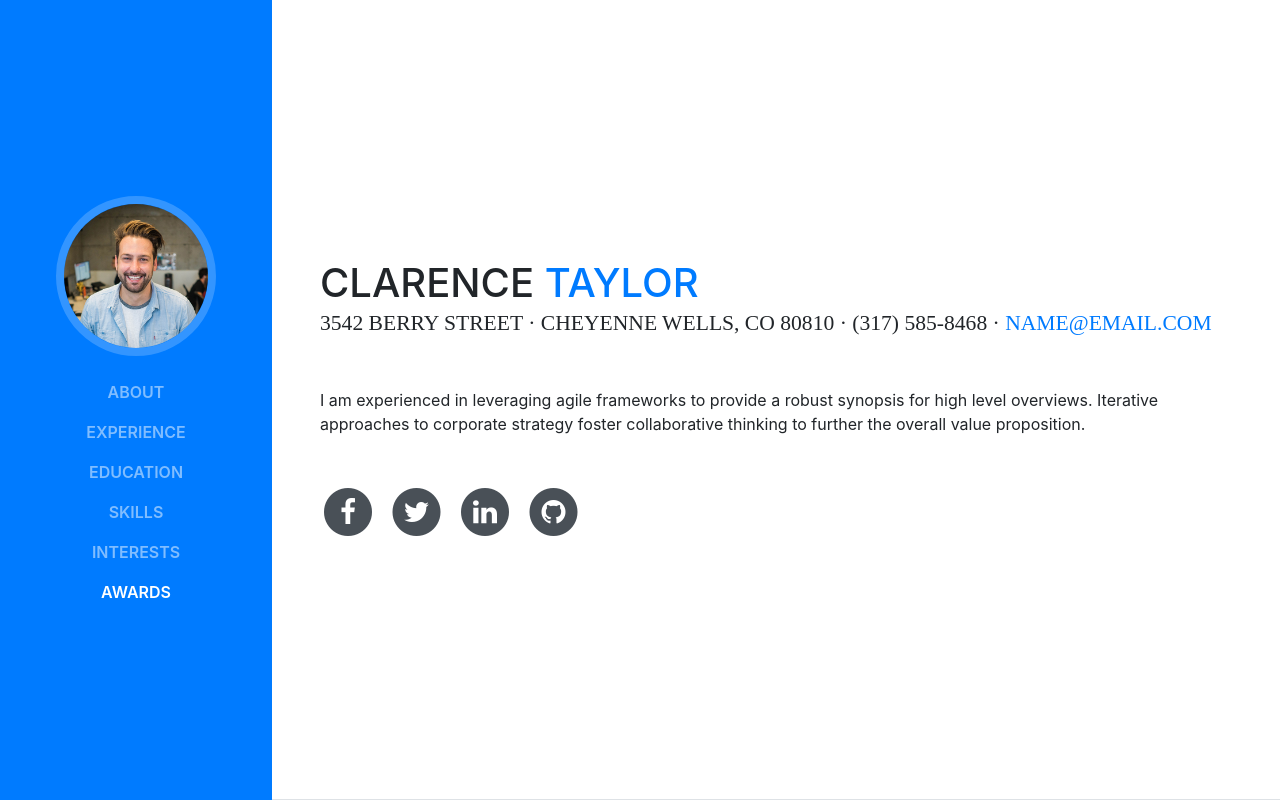
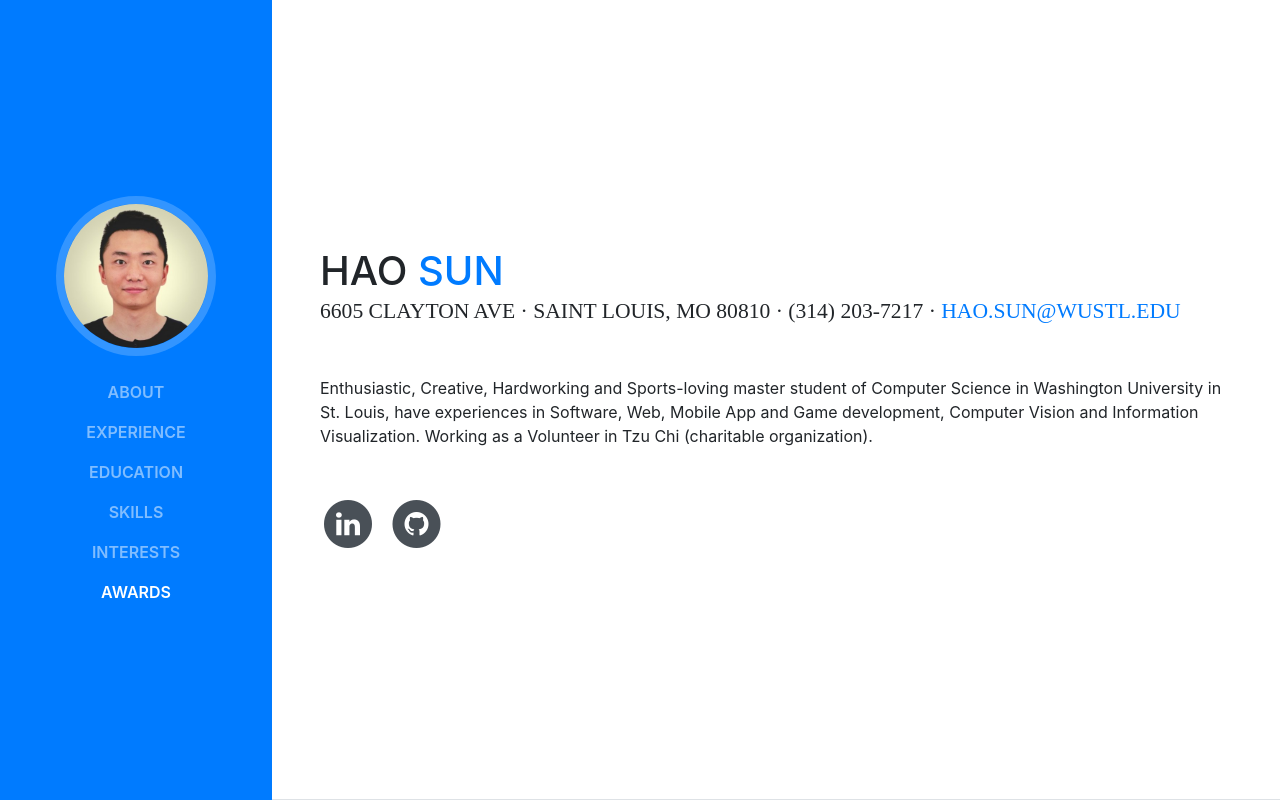
Before and after one commit to HaoSunWashU/HaoSunWashU.github.io, a website with bundled scripts: page index.html in a window 1280 px wide. Shown: the top 800 px of the page. Built offline with nearby package versions, Linux system fonts and the light colour scheme; a web font is replaced by a local one.

Commit message:
modified about page

```diff
--- a/index.html
+++ b/index.html
@@ -31,7 +31,7 @@
       <a class="navbar-brand js-scroll-trigger" href="#page-top">
         <span class="d-block d-lg-none">Resume_Hao Sun Powered by Start Bootstrap</span>
         <span class="d-none d-lg-block">
-          <img class="img-fluid img-profile rounded-circle mx-auto mb-2" src="img/profile.jpg" alt="">
+          <img class="img-fluid img-profile rounded-circle mx-auto mb-2" src="img/LinkedinPic.jpg" alt="">
         </span>
       </a>
       <button class="navbar-toggler" type="button" data-toggle="collapse" data-target="#navbarSupportedContent" aria-controls="navbarSupportedContent" aria-expanded="false" aria-label="Toggle navigation">
@@ -65,15 +65,15 @@
 
       <section class="resume-section p-3 p-lg-5 d-flex d-column" id="about">
         <div class="my-auto">
-          <h1 class="mb-0">Clarence
-            <span class="text-primary">Taylor</span>
+          <h1 class="mb-0">Hao
+            <span class="text-primary">Sun</span>
           </h1>
-          <div class="subheading mb-5">3542 Berry Street · Cheyenne Wells, CO 80810 · (317) 585-8468 ·
-            <a href="mailto:name@email.com">name@email.com</a>
+          <div class="subheading mb-5">6605 Clayton Ave · Saint Louis, MO 80810 · (314) 203-7217 ·
+            <a href="mailto:name@email.com">hao.sun@wustl.edu</a>
           </div>
-          <p class="mb-5">I am experienced in leveraging agile frameworks to provide a robust synopsis for high level overviews. Iterative approaches to corporate strategy foster collaborative thinking to further the overall value proposition.</p>
+          <p class="mb-5">Enthusiastic, Creative, Hardworking and Sports-loving master student of Computer Science in Washington University in St. Louis, have experiences in Software, Web, Mobile App and Game development, Computer Vision and Information Visualization. Working as a Volunteer in Tzu Chi (charitable organization).</p>
           <ul class="list-inline list-social-icons mb-0">
-            <li class="list-inline-item">
+            <!-- <li class="list-inline-item">
               <a href="#">
                 <span class="fa-stack fa-lg">
                   <i class="fa fa-circle fa-stack-2x"></i>
@@ -88,9 +88,9 @@
                   <i class="fa fa-twitter fa-stack-1x fa-inverse"></i>
                 </span>
               </a>
-            </li>
+            </li> -->
             <li class="list-inline-item">
-              <a href="#">
+              <a href="https://www.linkedin.com/in/hao-sun-wustl/">
                 <span class="fa-stack fa-lg">
                   <i class="fa fa-circle fa-stack-2x"></i>
                   <i class="fa fa-linkedin fa-stack-1x fa-inverse"></i>
@@ -98,7 +98,7 @@
               </a>
             </li>
             <li class="list-inline-item">
-              <a href="#">
+              <a href="https://github.com/HaoSunWashU">
                 <span class="fa-stack fa-lg">
                   <i class="fa fa-circle fa-stack-2x"></i>
                   <i class="fa fa-github fa-stack-1x fa-inverse"></i>
```
Also changed, not shown: img/LinkedinPic.jpg (added), img/default_profile.jpg (renamed from img/profile.jpg), 2 other files.
